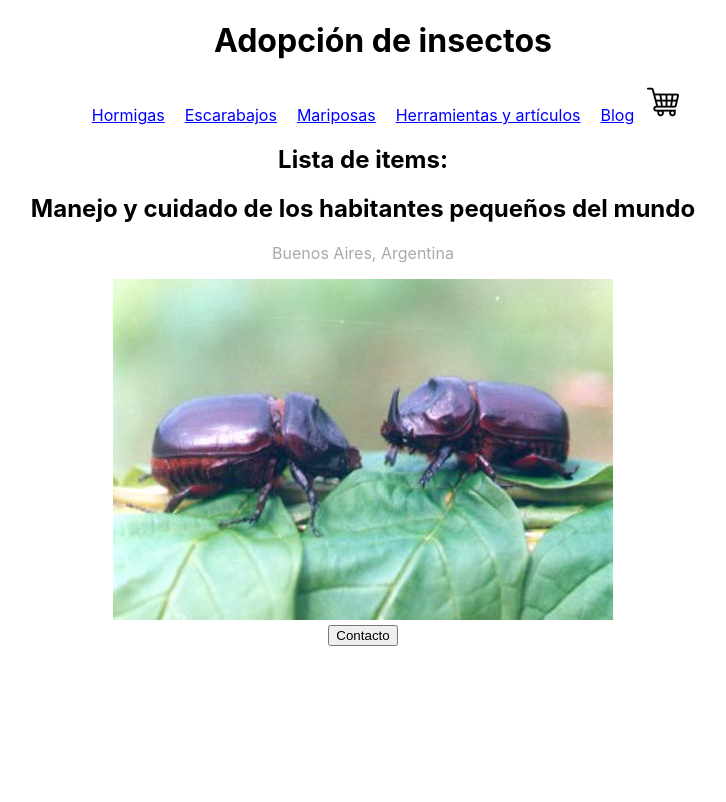
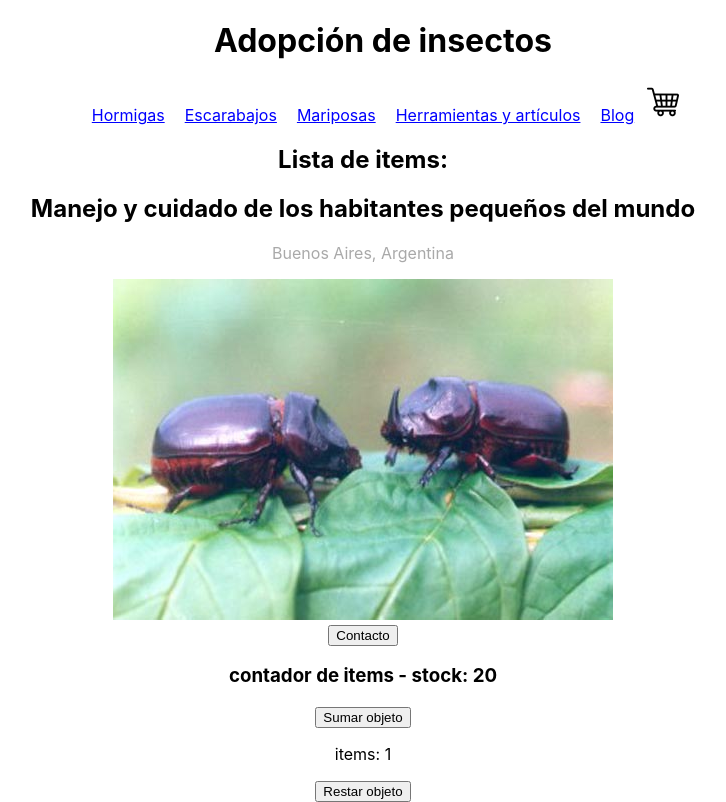
Before and after one commit to marcosb2001/reactapp34710, a React (Create React App) app: page / in a window 1280 px wide. Shown: the whole page, without its empty margins (277-1003 px from the left). Built offline with nearby package versions, Linux system fonts and the light colour scheme.

Commit message:
desafio 4

```diff
--- a/src/App.js
+++ b/src/App.js
@@ -2,7 +2,8 @@ import img from "./images/beetle.jpg";
 import img2 from "./images/drawing.png"
 import './App.css';
 import NavBar from "./components/NavBar";
-import ItemListContainer from "./components/ItemListContainer"
+import ItemListContainer from "./components/ItemListContainer";
+import ItemCount from "./components/ItemCount"
 
 function App() {
 
@@ -19,10 +20,11 @@ function App() {
       <ItemListContainer data={ItemList}/>
 
       <h2 className='ache1'>Manejo y cuidado de los habitantes pequeños del mundo</h2>
-      <p style={ styles }>{location}</p>
+      <p style={ styles}>{location}</p>
       <img src={img}/>
       <br />
       <button onClick={ ()=> alert("hola")}>Contacto</button>
+      <ItemCount initial={1} stock={20}/>
 
     </div>
   );
--- /dev/null
+++ b/src/components/ItemCount.jsx
@@ -0,0 +1,33 @@
+import React, { useState } from 'react';
+
+function ItemCount(props){
+    const [items, setItems] = useState(props.initial);
+
+    const handleIncrement = () => {
+        if(items < (props.stock)){
+            setItems(items+1);
+        } else {
+            setItems(items+0)
+        }
+    }
+
+    const handleDecrement = () => {
+        if(items > (props.initial)){
+            setItems(items-1);
+        } else {
+            setItems(items-0)
+        }
+    }
+
+return (
+    <div>
+        <h3>contador de items - stock: 20</h3>
+        <button onClick={ handleIncrement }>Sumar objeto</button>
+        <p>items: {items}</p>
+        <button onClick={ handleDecrement }>Restar objeto</button>
+
+    </div>
+)
+}
+
+export default ItemCount;
```
